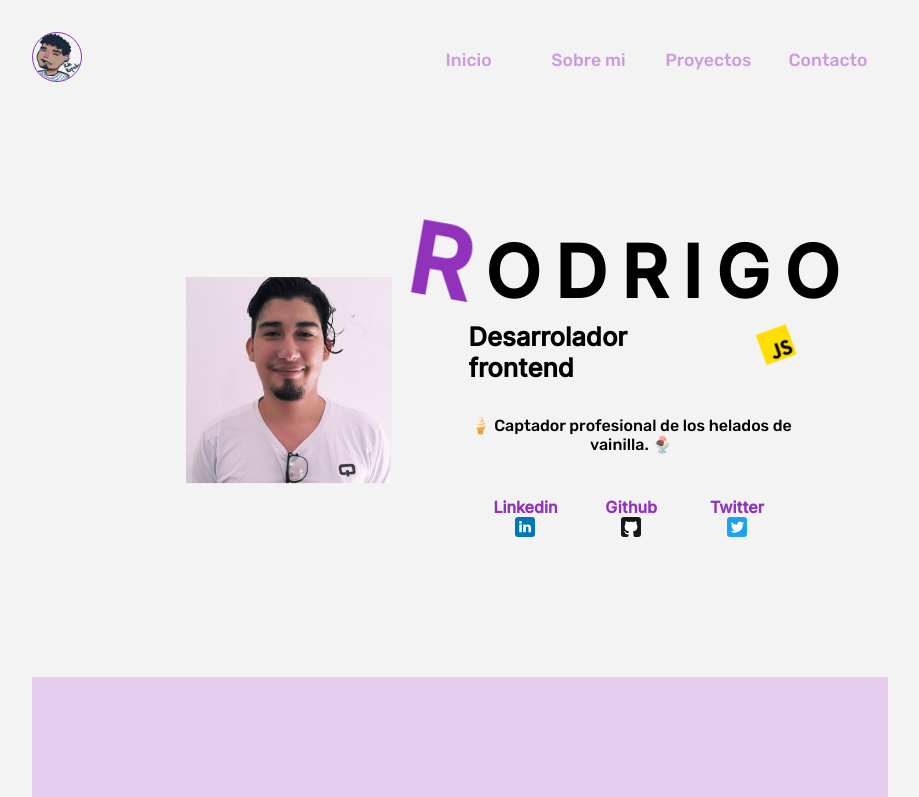
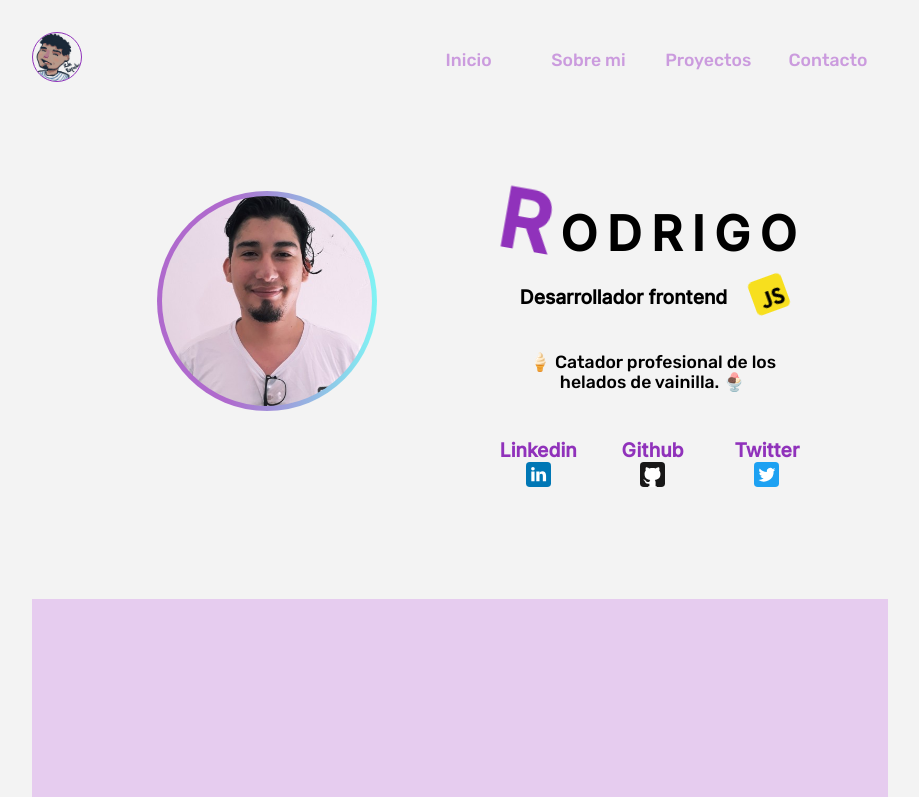
Before and after one commit to Rodevp/portfolio-rodevp, a React (Vite) app in the folder web/: page / in a window 1280 px wide. Shown: the top 797 px of the page, without its empty margins (180-1099 px from the left). Built offline with nearby package versions, Linux system fonts and the light colour scheme.

Commit message:
terminando media queries de la seccion del hero

```diff
--- a/web/src/hero/Hero.jsx
+++ b/web/src/hero/Hero.jsx
@@ -1,5 +1,5 @@
 import heroClasses from './hero.module.css'
-import logoJs from '../images/js.png'
+import logoJs from '../images/javascript.svg'
 import imgMe from '../images/me.jpg'
 import imgLinkedin from '../images/linkedin.svg'
 import imgGit from '../images/github.svg'
@@ -23,13 +23,13 @@ function Hero() {
                         <span>R</span>ODRIGO
                     </p>
                     <p className={heroClasses.hero__description_paragraph}>
-                        Desarrolador frontend
+                        Desarrollador frontend
                         <span className={heroClasses.logo_hero_language}>
                             <img src={logoJs} alt='logo javascript' />
                         </span>
                     </p>
                     <p className={heroClasses.hero__description_sentence}>
-                        🍦 Captador profesional de los helados de vainilla. 🍨
+                        🍦 Catador profesional de los helados de vainilla. 🍨
                     </p>
                     <div className={heroClasses.hero__network}>
                         <a
--- a/web/src/hero/hero.module.css
+++ b/web/src/hero/hero.module.css
@@ -84,15 +84,6 @@
 }
 
 
-@keyframes moveLetter {
-    0% {
-        transform: translateY(-15px) rotate(10deg);
-    }
-    100% {
-        transform: translateY(0) rotate(10deg);
-    }
-}
-
 @media screen and (min-width: 520px) {
     .hero__title_title {
         font-size: 3.5rem;
@@ -112,6 +103,15 @@
         font-size: 1.6rem;
     }
 
+    .hero__network_item  {
+        font-size: 1.2rem;
+    }
+
+    .hero__description_sentence {
+        font-size: 1.1rem;
+        width: 80%;
+    }
+
 }
 
 @media screen and (min-width: 720px) {
@@ -122,6 +122,10 @@
 
     .hero__title_title span {
         font-size: 5.8rem;
+    }
+
+    .hero__network_item  {
+        width: 20%;
     }
 
 }
@@ -141,33 +145,54 @@
     }
 
     .img__content {
-        width: 60%;
-        height: 100%;
+        width: 220px;
+        height: 220px;
+        display: flex;
+        justify-content: center;
+        align-items: center;
+        border-radius: 50%;
+        background: linear-gradient(90deg, rgba(175,105,205,1) 32%, rgba(128,244,244,1) 100%);
     }
 
     .img__content img {
-        width: 100%;
-        height: 100%;
+        width: 210px;
+        height: 210px;
+        border-radius: 50%;
         object-fit: contain;
     }
 
     .hero__description {
-        width: 55%;
+        width: 50%;
+    }
+
+    .hero__description_paragraph {
+        font-size: 1.2rem;
     }
 
     .hero__title_title {
-        font-size: 4.5rem;
+        font-size: 3rem;
     }
 
     .hero__title_title span {
-        font-size: 6rem;
+        font-size: 5rem;
         animation: none;
         transform: rotate(10deg);
     }
 
     .logo_hero_language {
+        height: 55px;
+        width: 50px;
+        margin-left: 0.5rem;
+        display: inline-flex;
+        align-items: center;
+        justify-content: center;
         transform-origin: center;
         animation: rotateLogo 0.6s linear alternate infinite;
+    }
+
+    .logo_hero_language img {
+        width: 35px;
+        height: 35px;
     }
 
     @keyframes floatingImage {
@@ -193,10 +218,10 @@
 
 }
 
-@media screen and (min-width: 1040px) {
+@media screen and (min-width: 1020px) {
 
     .hero{
-        padding: 4rem 0;
+        padding: 2rem 0;
     }
 
     .hero__me {
@@ -206,13 +231,36 @@
     .hero__description {
         width: 45%;
     }
+
+    .hero__network_item img {
+        width: 32px;
+        height: 22px;
+    }
 }
 
 @media screen and (min-width: 1040px) {
     .hero__me {
-        width: 40%;
+        width: 45%;
     }
     .hero__description {
-        width: 40%;
+        width: 45%;
+    }
+
+    .hero__network_item  {
+        width: 25%;
+    }
+
+    .hero__network_item img {
+        width: 35px;
+        height: 25px;
     }
 }
+
+@keyframes moveLetter {
+    0% {
+        transform: translateY(-15px) rotate(10deg);
+    }
+    100% {
+        transform: translateY(0) rotate(10deg);
+    }
+}
```
Also changed, not shown: web/src/images/javascript.svg (added).
